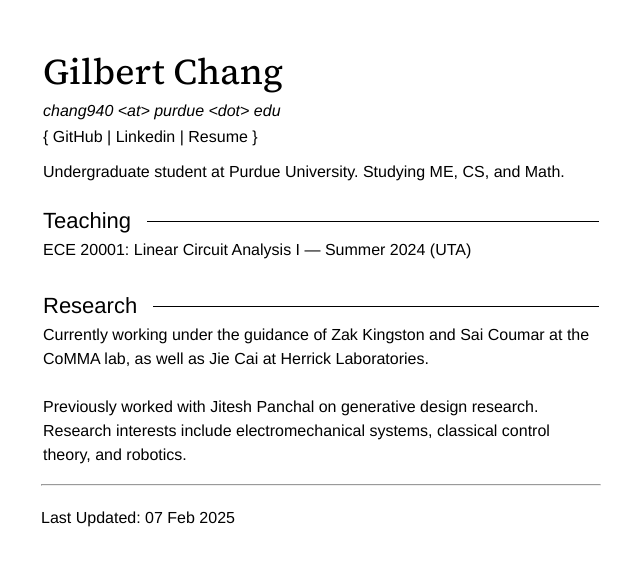
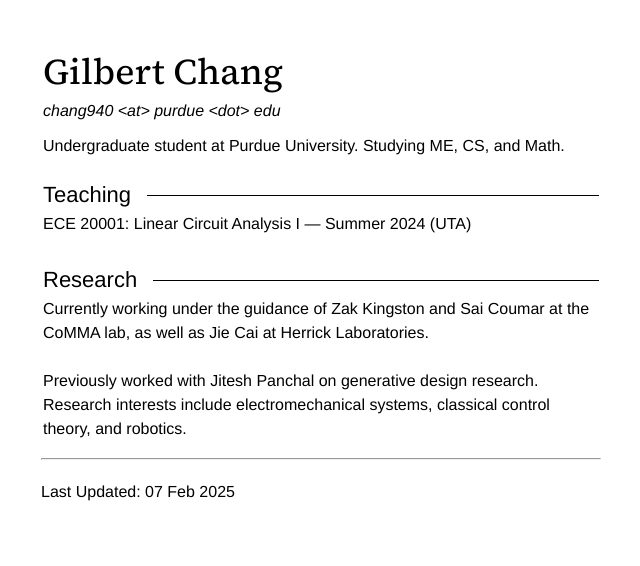
Before and after one commit to vindou/vindou, a Jekyll site: the page built from index.html, in a window 1280 px wide. Shown: the top 566 px of the page, without its empty margins (319-959 px from the left). Built offline with Jekyll 4.4.1, drawn with Linux system fonts in a browser that asks for light colours.

Commit message:
Update index.html

```diff
--- a/index.html
+++ b/index.html
@@ -8,11 +8,6 @@
     <div class="text-container title-text">
       <h1>Gilbert Chang</h1>
       <p><i>chang940 &lt;at&gt; purdue &lt;dot&gt; edu</i></p>
-      <p> &#123;
-        <a target="_blank" href="https://github.com/vindou">GitHub</a> |
-        <a target="_blank" href="https://www.linkedin.com/in/gilchang">Linkedin</a> |
-        <a target="_blank" href="/media/pdf/1125_Resume.pdf">Resume</a>
-      &#125; </p>
     </div>
   </div>
 </div>
```
